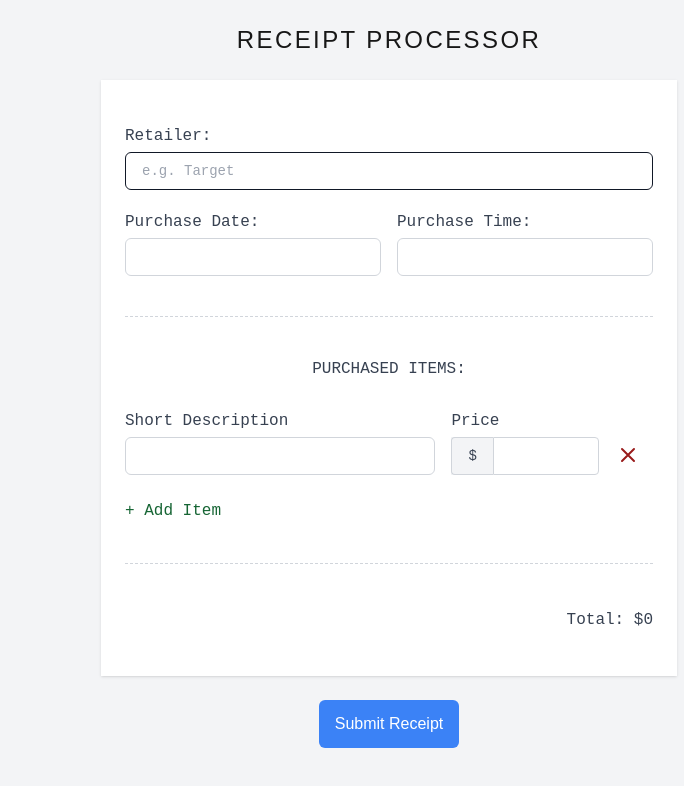
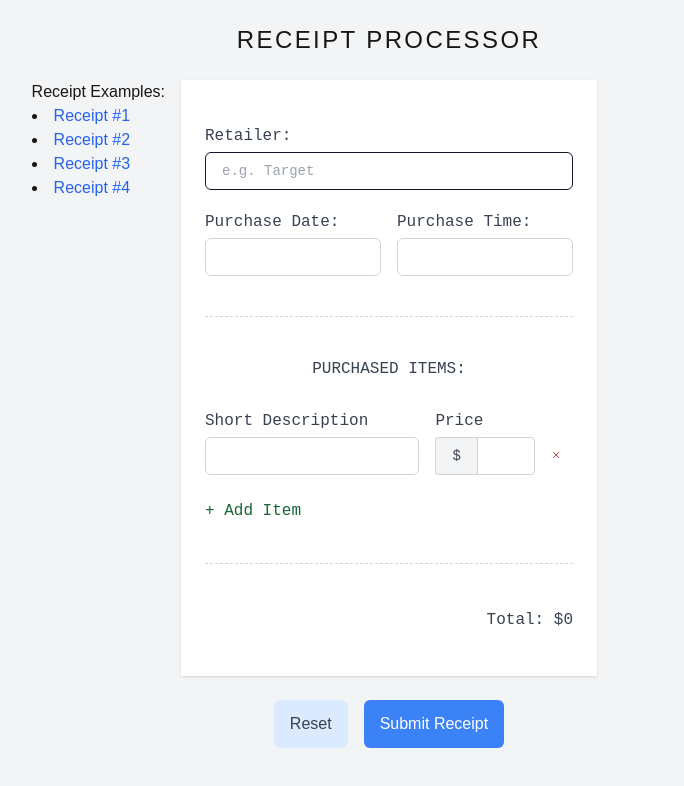
Before and after one commit to sshushkevich/receipt-processor-ui-nextjs, a Next.js app: page / in a window 1280 px wide. Shown: the top 786 px of the page, without its empty margins (251-935 px from the left). Built offline with nearby package versions, Linux system fonts and the light colour scheme; a web font is replaced by a local one.

Commit message:
Add receipt examples

```diff
--- /dev/null
+++ b/app/lib/receipt-examples.ts
@@ -0,0 +1,46 @@
+import { Receipt } from "./interfaces";
+
+export const receiptExamples: Receipt[] = [
+  {
+    retailer: "Target",
+    purchaseDate: "2022-01-01",
+    purchaseTime: "13:01",
+    items: [
+      { shortDescription: "Mountain Dew 12PK", price: "6.49" },
+      { shortDescription: "Emils Cheese Pizza", price: "12.25" },
+      { shortDescription: "Knorr Creamy Chicken", price: "1.26" },
+      { shortDescription: "Doritos Nacho Cheese", price: "3.35" },
+      { shortDescription: "   Klarbrunn 12-PK 12 FL OZ  ", price: "12.00" },
+    ],
+    total: "35.35",
+  },
+  {
+    retailer: "M&M Corner Market",
+    purchaseDate: "2022-03-20",
+    purchaseTime: "14:33",
+    items: [
+      { shortDescription: "Gatorade", price: "2.25" },
+      { shortDescription: "Gatorade", price: "2.25" },
+      { shortDescription: "Gatorade", price: "2.25" },
+      { shortDescription: "Gatorade", price: "2.25" },
+    ],
+    total: "9.00",
+  },
+  {
+    retailer: "Walgreens",
+    purchaseDate: "2022-01-02",
+    purchaseTime: "08:13",
+    items: [
+      { shortDescription: "Pepsi - 12-oz", price: "1.25" },
+      { shortDescription: "Dasani", price: "1.40" },
+    ],
+    total: "2.65",
+  },
+  {
+    retailer: "Target",
+    purchaseDate: "2022-01-02",
+    purchaseTime: "13:13",
+    items: [{ shortDescription: "Pepsi - 12-oz", price: "1.25" }],
+    total: "1.25",
+  },
+];
--- a/app/ui/receipt-form.tsx
+++ b/app/ui/receipt-form.tsx
@@ -4,15 +4,18 @@ import axios from "axios";
 import { useRef, useState } from "react";
 import { ReceiptItemInput } from "./receipt-item-input";
 import { Receipt, ReceiptItem } from "../lib/interfaces";
+import { receiptExamples } from "../lib/receipt-examples";
 
 export function ReceiptForm() {
-  const [Receipt, setReceipt] = useState<Receipt>({
+  const emptyReceipt: Receipt = {
     retailer: "",
     purchaseDate: "",
     purchaseTime: "",
     total: "0",
     items: [{ shortDescription: "", price: "" }],
-  });
+  };
+
+  const [Receipt, setReceipt] = useState<Receipt>(emptyReceipt);
 
   const inputRefs = useRef<(HTMLInputElement | null)[]>([]);
 
@@ -75,12 +78,40 @@ export function ReceiptForm() {
     console.log("submit form: ");
     try {
       const resp = await axios.post("http://localhost:3001/receipts/process", Receipt);
+      resetForm();
     } catch (error) {
       console.log(`error: ${error}`);
     }
   };
 
+  const handleExampleClick = (example: Receipt) => {
+    setReceipt(example);
+  };
+
+  const resetForm = () => {
+    setReceipt(emptyReceipt);
+  };
+
   return (
+    <div className="grid grid-cols-3 gap-4">
+      <div className="justify-self-end">
+        <h3>Receipt Examples:</h3>
+        <ul className="list-disc list-inside">
+          {receiptExamples.map((example, idx) => (
+            <li key={idx}>
+              <button
+                type="button"
+                className="text-blue-600 hover:underline"
+                onClick={() => handleExampleClick(example)}
+              >
+                Receipt #{idx + 1}
+              </button>
+            </li>
+          ))}
+        </ul>
+      </div>
+
+      <div className="">
         <form onSubmit={handleSubmit}>
           <div className="sm:max-w-xl sm:mx-auto">
             <div className="bg-white font-ocr px-6 py-10 text-gray-700 shadow">
@@ -161,10 +192,17 @@ export function ReceiptForm() {
           </div>
 
           <div className="py-6 flex justify-center">
+            <button type="button" className="bg-blue-100 text-gray-700 px-4 py-3 mr-4 rounded-md" onClick={resetForm}>
+              Reset
+            </button>
             <button type="submit" className="bg-blue-500 text-white px-4 py-3 rounded-md">
               Submit Receipt
             </button>
           </div>
         </form>
+      </div>
+
+      <div className=""></div>
+    </div>
   );
 }
```
Lines whose indentation alone changed are shown as unchanged.
